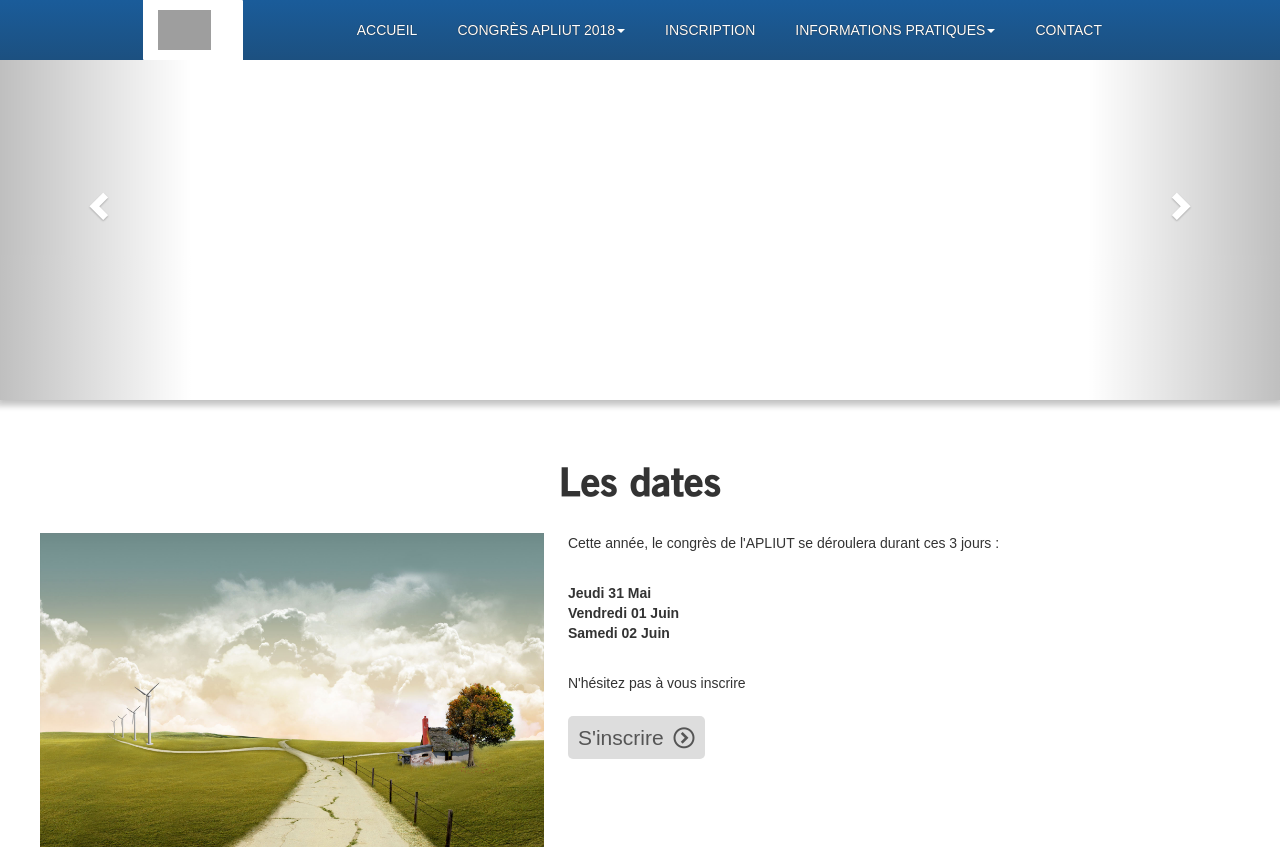
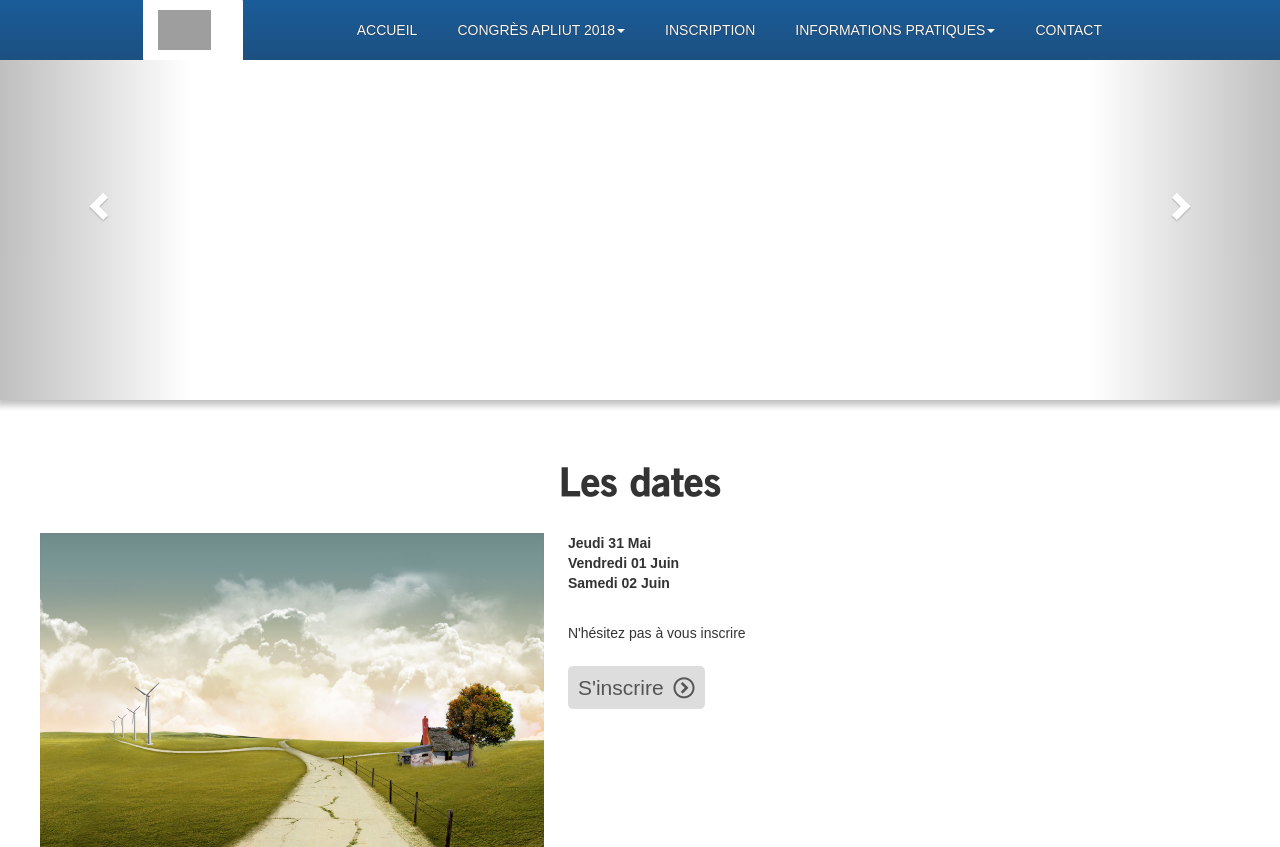
Before and after one commit to Hydroxycarbamide/PTUT2017, a PHP site: page /testindex.php in a window 1280 px wide. Shown: the top 847 px of the page. Run offline with PHP 8.4, Linux system fonts and the light colour scheme; some libraries are stand-ins or nearby versions; some web fonts are replaced; grey boxes are pictures that could not be loaded.

Commit message:
Suppression du message “Cette année(...)ces 3 jours”

```diff
--- a/index.php
+++ b/index.php
@@ -44,7 +44,6 @@
 				<h2>Les dates</h2>
 				<img alt="inscription" src="https://www.tameteo.com/wimages/foto0d8660438f89a21ac931ae9f8d504a18.png">
 				<div class="present-text">
-					<p>Cette année, le congrès de l'APLIUT se déroulera durant ces 3 jours :</p>
 					<p>
 						<?php
 						# Affichage des dates du congrès
--- a/testindex.php
+++ b/testindex.php
@@ -154,7 +154,6 @@
 				<h2>Les dates</h2>
 				<img alt="inscription" src="images/img1.jpg">
 				<div class="present-text">
-					<p>Cette année, le congrès de l'APLIUT se déroulera durant ces 3 jours :</p>
 					<p>
 													<strong>Jeudi 31 Mai</strong><br />
 														<strong>Vendredi 01 Juin</strong><br />
```
Also changed, not shown: 1 other file.
